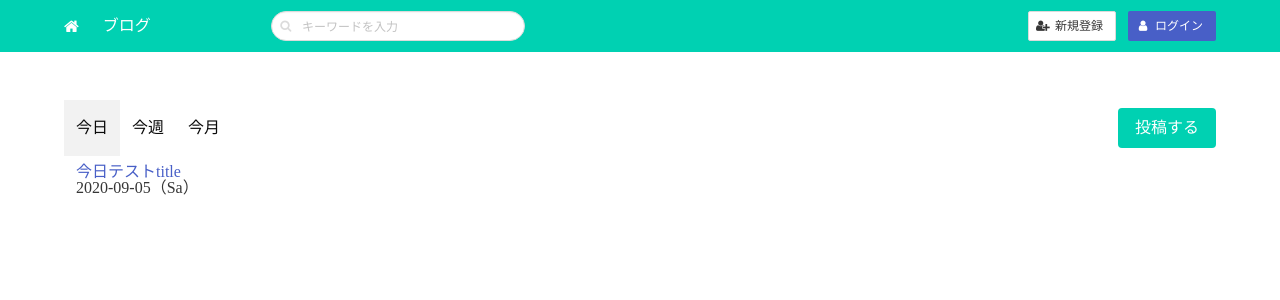
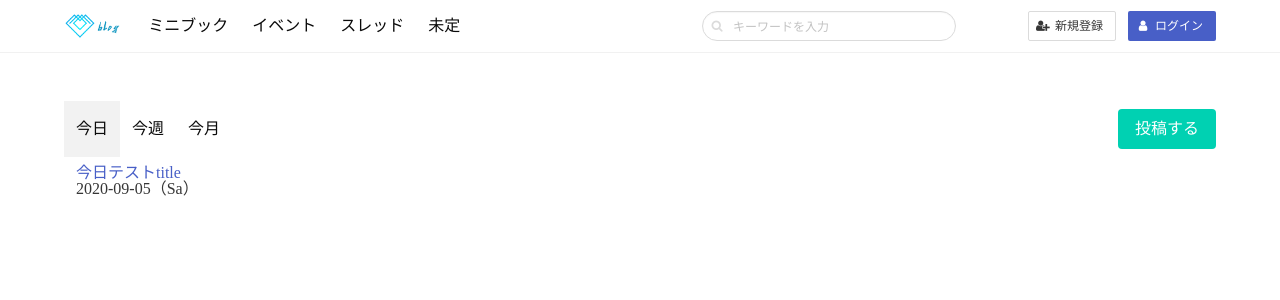
Before and after one commit to huanshenyi/mdblog-front, a Vue app: page / in a window 1280 px wide. Shown: the top 300 px of the page. Built offline with nearby package versions, Linux system fonts and the light colour scheme.

Commit message:
ナビバーのデザイン修正

```diff
--- a/src/components/Navbar.vue
+++ b/src/components/Navbar.vue
@@ -1,20 +1,23 @@
 <template>
-    <nav class="navbar is-primary topNav">
+    <nav class="navbar is-white topNav">
       <div class="container">
           <div class="navbar-brand">
               <router-link class="navbar-item" to="/">
-                 <i class="fa fa-home"></i>
+                 <!-- ホームページののロゴ -->
+                 <img src="/static/logo/logo.png" alt="">
               </router-link>
           </div>
           <div class="navbar-menu" id="topNav">
              <div class="navbar-start">
                  <!-- ナビバーのタイトル -->
-                 <router-link class="navbar-item" to="/">ブログ</router-link>
+                 <!-- <router-link class="navbar-item" to="/">ブログ</router-link> -->
                  <!-- 記事か書籍かの機能選択用の空欄 -->
-                 <div class="navbar-item"></div>
-                 <div class="navbar-item"></div>
-                 <div class="navbar-item"></div>
-                 <div class="navbar-item"></div>
+                 <div class="navbar-item">ミニブック</div>
+                 <div class="navbar-item">イベント</div>
+                 <div class="navbar-item">スレッド</div>
+                 <div class="navbar-item">未定</div>
+             </div>
+             <div class="navbar-end">
                  <!-- ナビバーのキーワード検索インプット -->
                  <div class="navbar-item">
                     <div class="field">
@@ -26,8 +29,10 @@
                     </p>
                     </div>
                  </div>
-             </div>
-             <div class="navbar-end">
+                 <!-- 場所取り、今後機能実装かもstart -->
+                 <div class="navbar-item"></div>
+                 <div class="navbar-item"></div>
+                 <!-- 場所取り、今後機能実装かもend -->
                  <div class="navbar-item">
                    <div class="field is-grouped" v-if="auth">
                        <!-- ユーザー情報表示欄 -->
@@ -121,3 +126,9 @@ export default defineComponent({
     }
 })
 </script>
+<style scoped>
+nav{
+    background: #fff;
+    border-bottom: 1px solid #f1f1f1;
+}
+</style>
```
Also changed, not shown: public/static/logo/logo.png (added).
